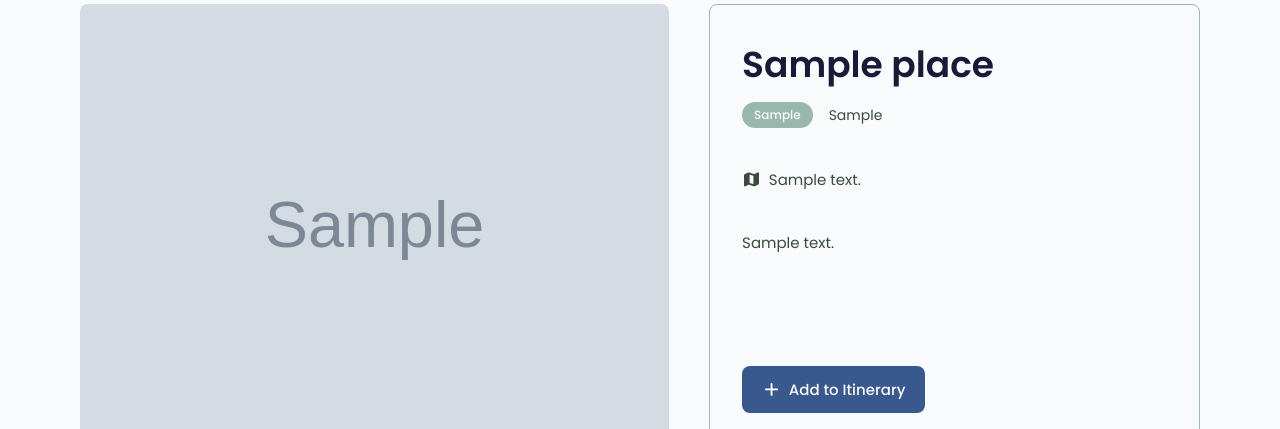
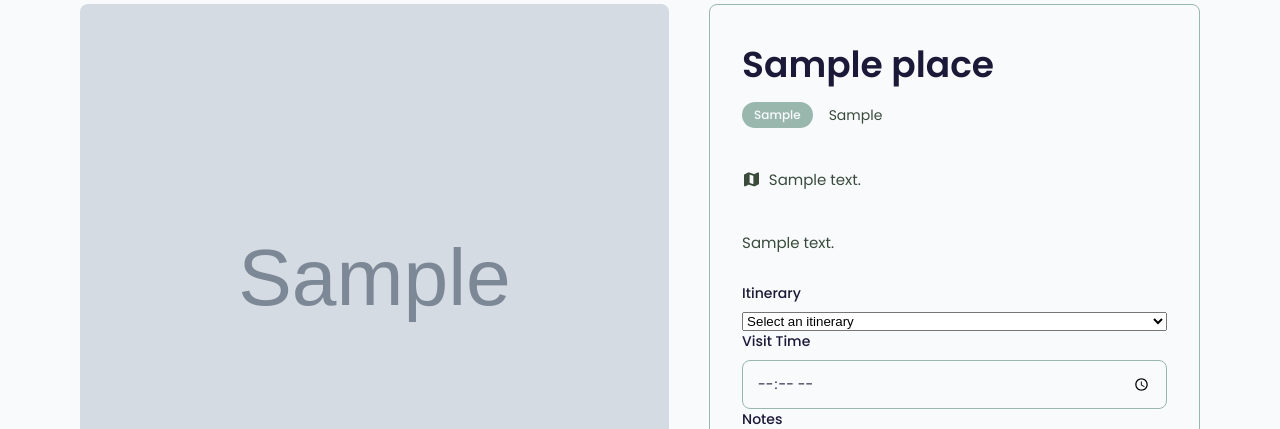
Before and after one commit to saiabbirame/582-32W-VA, a Flask app: page /places/1 in a window 1280 px wide. Shown: the part 188-617 px from the top of the page. Run offline with Flask 3, Linux system fonts and the light colour scheme; a user stored in the database is signed in; tables that the repository leaves empty hold one stand-in row (values such as "Sample post"); grey boxes marked "Sample" are stand-in pictures; some libraries are stand-ins or nearby versions; grey boxes are pictures that could not be loaded.

Commit message:
Add places to itineraries

```diff
--- a/code/app.py
+++ b/code/app.py
@@ -17,7 +17,7 @@ from flask_login import (
     current_user
 )
 
-from datetime import date
+from datetime import date, datetime
 
 from models import db, User, Place, Itinerary, ItineraryPlace
 
@@ -233,6 +233,61 @@ def itinerary_details(itinerary_id):
         itinerary=itinerary
     )
 
+@app.route("/places/<int:place_id>/add", methods=["POST"])
+@login_required
+def add_place_to_itinerary(place_id):
+    place = db.session.get(Place, place_id)
+
+    if place is None:
+        return "Place not found", 404
+
+    itinerary_id = request.form["itinerary_id"]
+    visit_time_value = request.form["visit_time"]
+    notes = request.form.get("notes", "").strip()
+
+    itinerary = db.session.get(Itinerary, int(itinerary_id))
+
+    if itinerary is None or itinerary.user_id != current_user.id:
+        return "Itinerary not found", 404
+
+    errors = []
+
+    if not visit_time_value:
+        errors.append("Visit time is required.")
+
+    if len(notes) > 500:
+        errors.append("Notes may contain at most 500 characters.")
+
+    existing_place = ItineraryPlace.query.filter_by(
+        itinerary_id=itinerary.id,
+        place_id=place.id
+    ).first()
+
+    if existing_place:
+        errors.append("This place is already in your itinerary.")
+
+    if errors:
+        for error in errors:
+            flash(error, "error")
+
+        return redirect(url_for("place_details", place_id=place.id))
+
+    itinerary_place = ItineraryPlace(
+        itinerary_id=itinerary.id,
+        place_id=place.id,
+        visit_time=datetime.strptime(
+            visit_time_value, "%H:%M"
+        ).time(),
+        notes=notes or None
+    )
+
+    db.session.add(itinerary_place)
+    db.session.commit()
+
+    flash("Place added to your itinerary.", "success")
+
+    return redirect(url_for("itinerary_details", itinerary_id=itinerary.id))
+
 @app.route("/")
 def index():
     featured_places = Place.query.limit(4).all()
@@ -249,9 +304,17 @@ def place_details(place_id):
     if place is None:
         return "Place not found", 404
 
+    user_itineraries =[]
+
+    if current_user.is_authenticated:
+        user_itineraries = Itinerary.query.filter_by(
+            user_id=current_user.id
+        ).order_by(Itinerary.date).all()
+
     return render_template(
         "place_details.html",
-        place=place
+        place=place,
+        itineraries=user_itineraries
     )
 
 @app.route("/places")
--- a/code/templates/place_details.html
+++ b/code/templates/place_details.html
@@ -34,10 +34,64 @@
                 {{ place.description }}
             </p>
 
-            <a href="" class="primary-button">
-                <i class="fa-solid fa-plus"></i>
-                Add to Itinerary
-            </a>
+            {% if current_user.is_authenticated %}
+                {% if itineraries %}
+                    <form method="post" action="{{ url_for('add_place_to_itinerary', place_id=place.id) }}" class="add-itinerary-form">
+                        <div class="form-group">
+                            <label for="itinerary">Itinerary</label>
+
+                            <select
+                                id="itinerary"
+                                name="itinerary_id"
+                                required
+                            >
+                                <option value="">Select an itinerary</option>
+
+                                {% for itinerary in itineraries %}
+                                    <option value="{{ itinerary.id }}">{{ itinerary.title }}</option>
+                                {% endfor %}
+                            </select>
+                        </div>
+
+                        <div class="form-group">
+                            <label for="visit-time">Visit Time</label>
+
+                            <input
+                                id="visit-time"
+                                name="visit_time"
+                                type="time"
+                                required
+                            >
+                        </div>
+
+                        <div class="form-group">
+                            <label for="notes">Notes</label>
+
+                            <textarea
+                                id="notes"
+                                name="notes"
+                                maxlength="500"
+                                placeholder="Add an optional note"
+                            ></textarea>
+                        </div>
+
+                        <button type="submit" class="primary-button add-place-submit">
+                            <i class="fa-solid fa-plus"></i>
+                            Add to Itinerary
+                        </button>
+                    </form>
+                {% else %}
+                    <a href="{{ url_for('create_itinerary' )}}" class="primary-button">
+                        <i class="fa-solid fa-plus"></i>
+                        Create an Itinerary
+                    </a>
+                {% endif %}
+            {% else %}
+                <a href="{{ url_for('login') }}" class="primary-button">
+                    <i class="fa-solid fa-plus"></i>
+                    Add to Itinerary
+                </a>
+            {% endif %}
         </div>
     </div>
 
```
